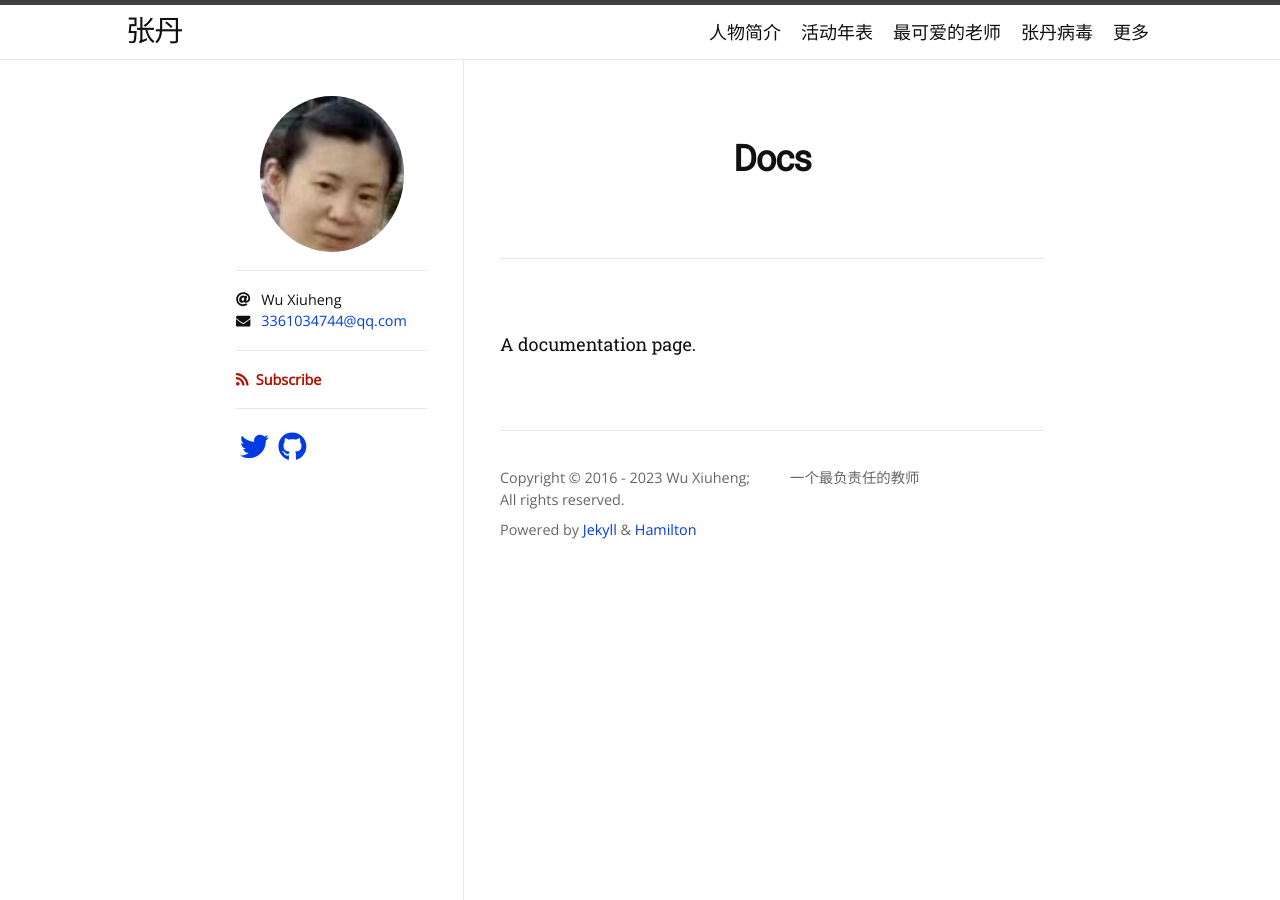
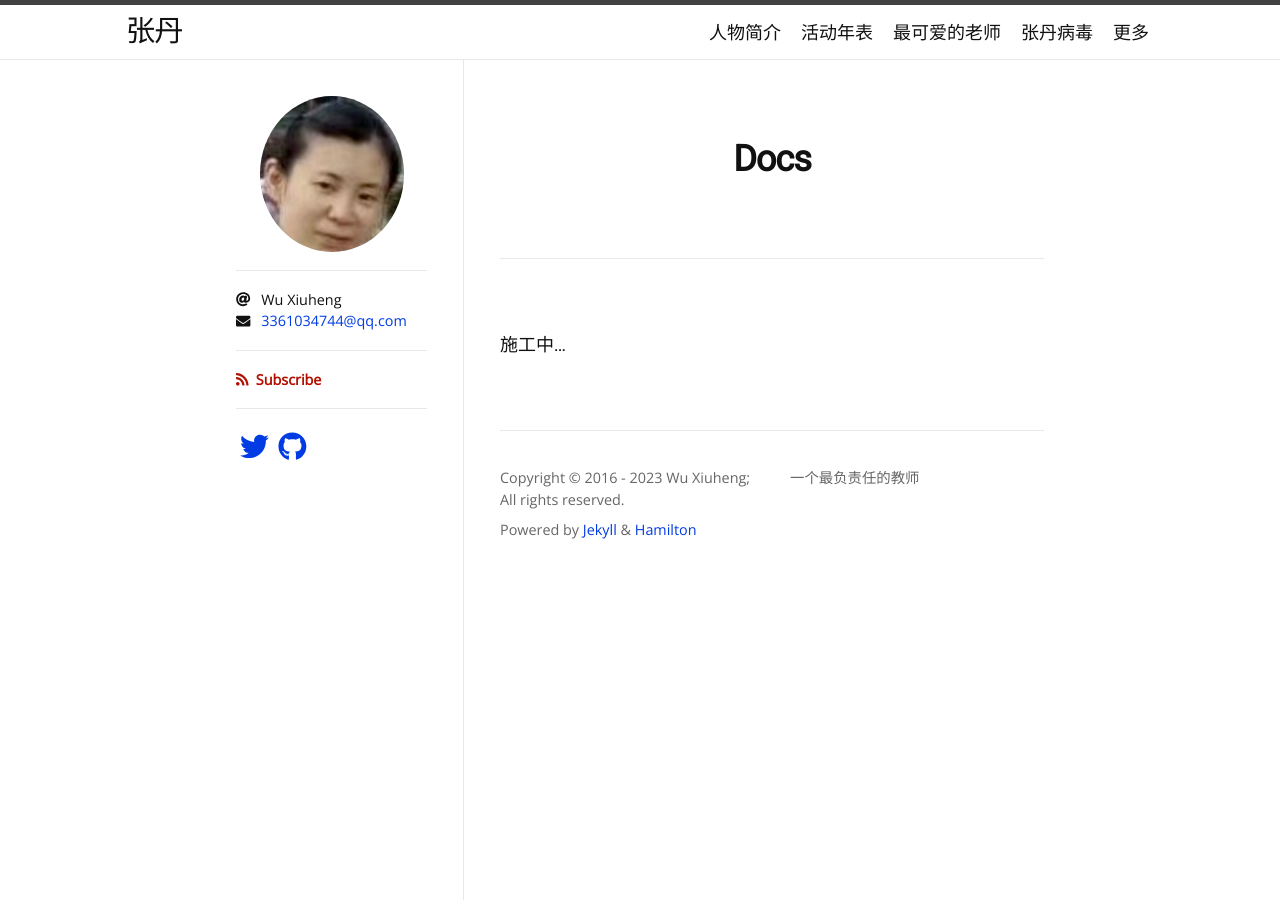
Before and after one commit to XiuhengWu/ZhangDan805.github.io, a Jekyll site: the page built from docs.md, in a window 1280 px wide. Built offline with Jekyll 4.4.1, drawn with Linux system fonts in a browser that asks for light colours; nearby versions of some CDN libraries; some web fonts are replaced.

Commit message:
Update docs.md

```diff
--- a/docs.md
+++ b/docs.md
@@ -4,4 +4,4 @@ title: Docs
 permalink: /docs/
 ---
 
-A documentation page.
+施工中...
```
